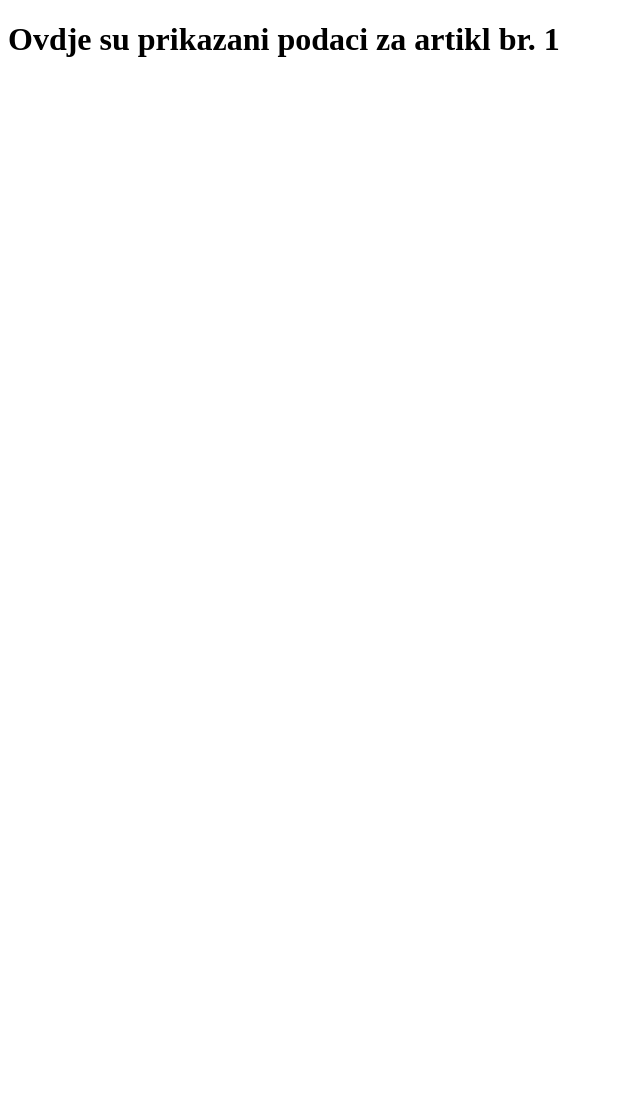
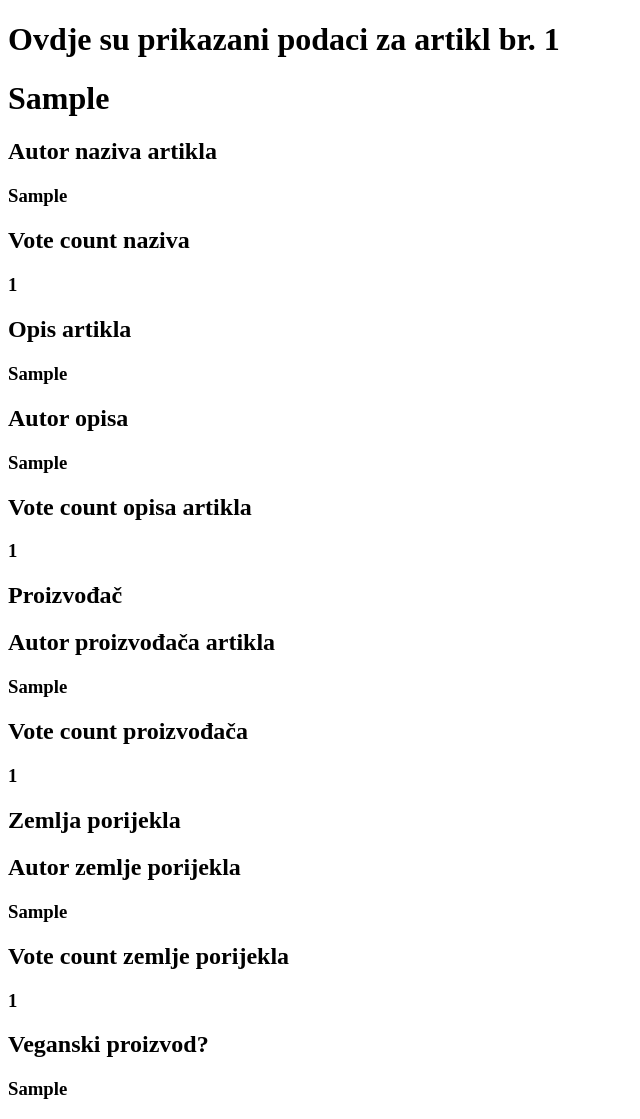
Before and after one commit to MightyJosip/SmartCart, a Django app: page /artikl/1 in a window 1280 px wide. Shown: the whole page, without its empty margins (0-640 px from the left). Before the commit the page ends 57 px from the top, so only its background shows below. Run offline with Django 3.2, Linux system fonts and the light colour scheme; tables that the repository leaves empty hold one stand-in row (values such as "Sample post").

Commit message:
započet rad na složenijoj bazi podataka

```diff
--- a/izvorniKod/backend/smartCart/models.py
+++ b/izvorniKod/backend/smartCart/models.py
@@ -1,9 +1,37 @@
 from django.db import models
 
 
+class Proizvođač(models.Model):
+    naziv = models.CharField(primary_key=True, max_length=100)
+
+    def __str__(self):
+        return f'NAZIV: {self.naziv}'
+
+class Zemlja_porijekla(models.Model):
+    naziv = models.CharField(primary_key=True, max_length=100)
+    def __str__(self):
+        return f'NAZIV: {self.naziv}'
+
 class Artikl(models.Model):
     barkod_artikla = models.IntegerField(primary_key=True)
+
     naziv_artikla = models.CharField(max_length=100)
+    autor_naziva = models.CharField(max_length=100)
+    vote_count_naziva = models.IntegerField()
+
+    opis_artikla = models.CharField(max_length=5000)
+    autor_opisa = models.CharField(max_length=100)
+    vote_count_opisa = models.IntegerField()
+
+    proizvođač = models.ForeignKey(Proizvođač, on_delete=models.SET_NULL, null=True)       #uh, može i set default ali brate ima tu posla
+    autor_proizvođača = models.CharField(max_length=100)
+    vote_count_proizvođača = models.IntegerField()
+
+    zemlja_porijekla = models.ForeignKey(Zemlja_porijekla, on_delete=models.SET_NULL, null=True)   #krivo jer može biti točnije. Npr. uzmite bilo koji med i pisat će "Zemlja porijeka: 5% iz hrvatske, 99.9% iz kine"
+    autor_zemlje_porijekla = models.CharField(max_length=100)
+    vote_count_zemlje_porijekla = models.IntegerField()
+
+    vegan = models.CharField(max_length=2)
 
     def __str__(self):
         return f'BARKOD: {self.barkod_artikla}, NAZIV: {self.naziv_artikla}'
@@ -17,4 +45,4 @@ class Trgovina(models.Model):
     artikli = models.ManyToManyField(Artikl)
 
     def __str__(self):
-        return f'BARKOD: {self.sifTrgovina}, NAZIV: {self.nazTrgovina}'
+        return f'SIFRA TRGOVINE: {self.sifTrgovina}, NAZIV: {self.nazTrgovina}'
--- a/izvorniKod/backend/smartCart/templates/smartCart/artikl.html
+++ b/izvorniKod/backend/smartCart/templates/smartCart/artikl.html
@@ -7,5 +7,36 @@
 
     <body>
         <h1>Ovdje su prikazani podaci za artikl br. {{ barkod_artikla }}</h1>
+
+        <h1>{{artikl.naziv_artikla}}</h1>
+        <h2>Autor naziva artikla</h2>
+        <h3>{{artikl.autor_naziva}}</h3>
+        <h2>Vote count naziva</h2>
+        <h3>{{artikl.vote_count_naziva}}</h3>
+
+        <h2>Opis artikla</h2>
+        <h3>{{artikl.opis_artikla}}</h2>
+        <h2>Autor opisa</h2>
+        <h3>{{artikl.autor_opisa}}</h2>
+        <h2>Vote count opisa artikla</h2>
+        <h3>{{artikl.vote_count_opisa}}</h2>
+
+        <h2>Proizvođač</h2>
+        <h3>{{artikl.proizvođač}}</h2>
+        <h2>Autor proizvođača artikla</h2>
+        <h3>{{artikl.autor_proizvođača}}</h2>
+        <h2>Vote count proizvođača</h2>
+        <h3>{{artikl.vote_count_proizvođača}}</h2>
+
+        <h2>Zemlja porijekla</h2>
+        <h3>{{artikl.zemlja_porijekla}}</h2>
+        <h2>Autor zemlje porijekla</h2>
+        <h3>{{artikl.autor_zemlje_porijekla}}</h2>
+        <h2>Vote count zemlje porijekla</h2>
+        <h3>{{artikl.vote_count_zemlje_porijekla}}</h2>
+
+        <h2>Veganski proizvod?</h2>
+        <h3>{{artikl.vegan}}</h3>
+
     </body>
 </html>
--- a/izvorniKod/backend/smartCart/views.py
+++ b/izvorniKod/backend/smartCart/views.py
@@ -108,7 +108,8 @@ def trgovina(request, sifTrgovina):
     return render(request, 'smartCart/trgovina.html', {'sifTrgovina': sifTrgovina, 'nazTrgovina': t.nazTrgovina, 'artikli': t.artikli.all()})
 
 def artikl(request, barkod_artikla):
-    return render(request, 'smartCart/artikl.html', {'barkod_artikla': barkod_artikla})
+    a = Artikl.objects.get(barkod_artikla=barkod_artikla)
+    return render(request, 'smartCart/artikl.html', {'barkod_artikla': barkod_artikla, 'artikl': a})
 
 # logout page, cannot be rendered
 def logout(request):
```
Also changed, not shown: izvorniKod/backend/smartCart/migrations/0004_auto_20201031_1716.py (added).
